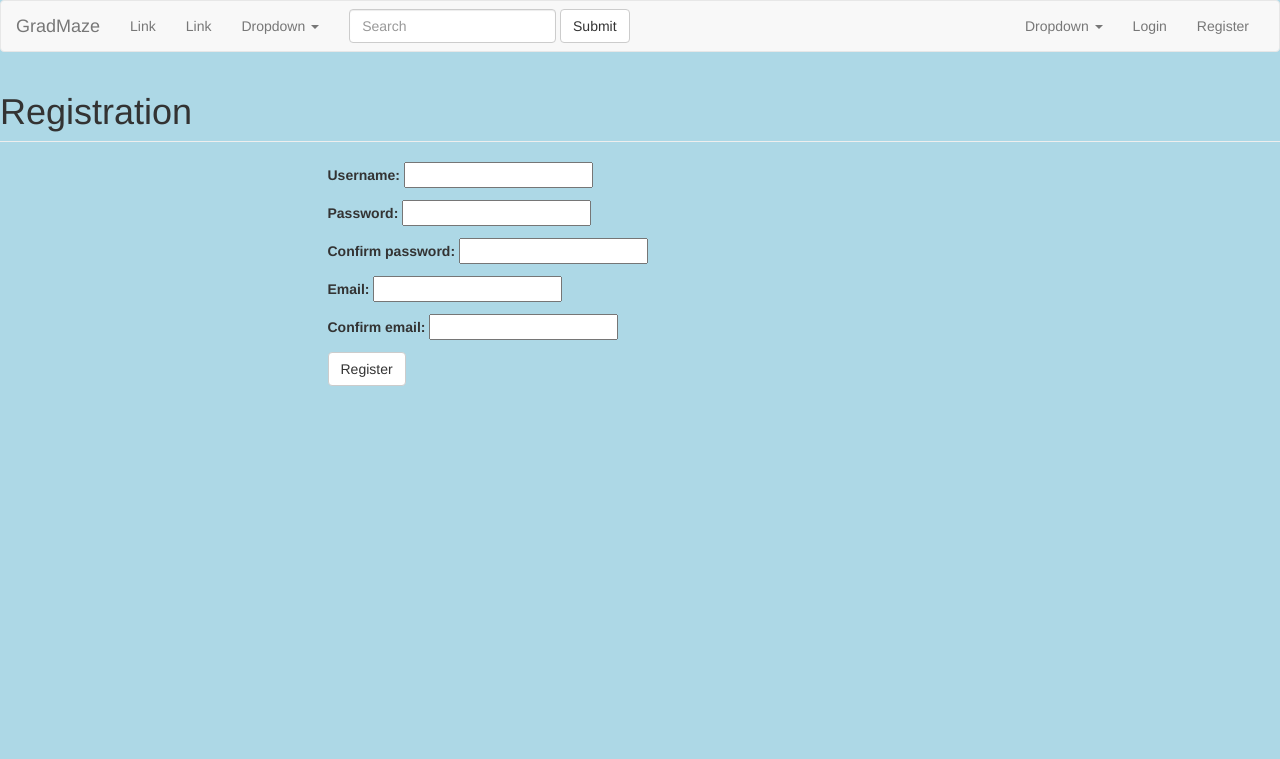
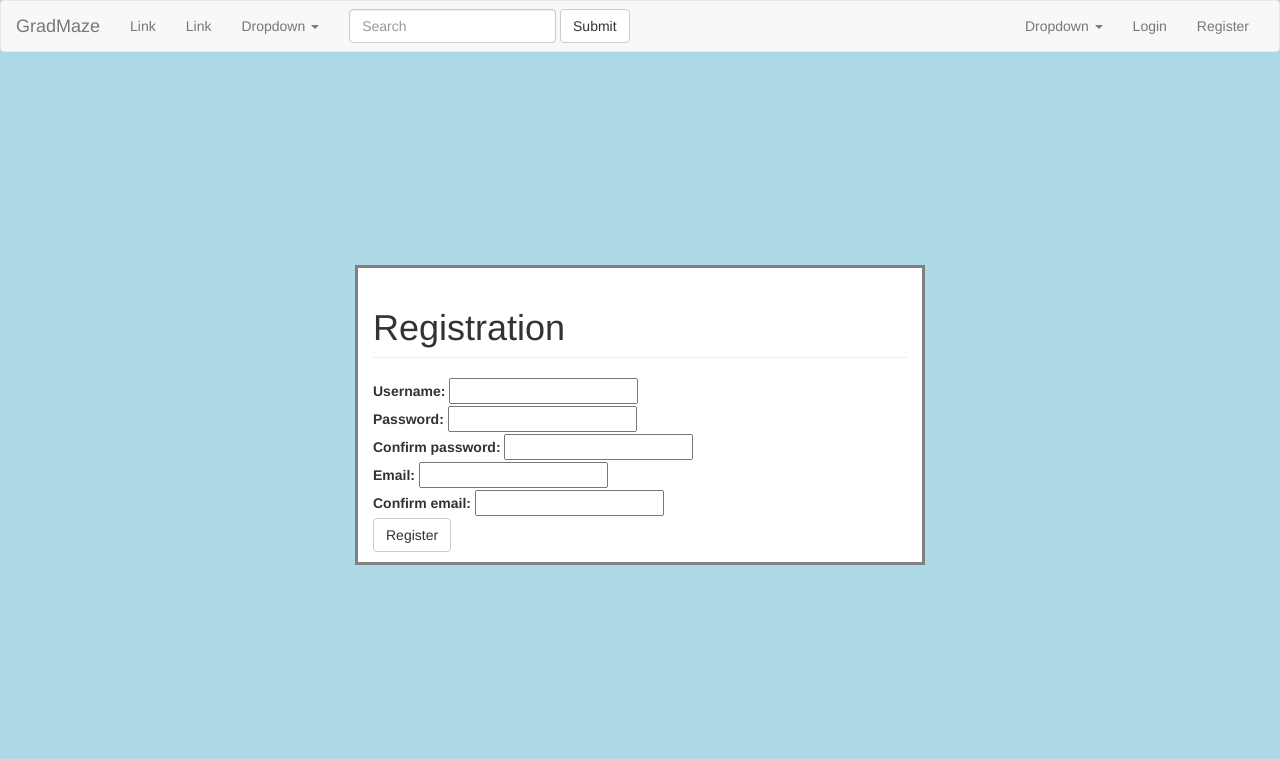
Before and after one commit to pawanaraballi/GradMaze, a Django app: a page that uses templates/register.html in a window 1280 px wide. Shown: the top 759 px of the page. Run offline with Django 3.2, Linux system fonts and the light colour scheme; some libraries are stand-ins or nearby versions.

Commit message:
Updated Registration Page UI

```diff
--- /dev/null
+++ b/static/css/register.css
@@ -0,0 +1,20 @@
+.container-table {
+    display: table;
+}
+.vertical-center-row {
+    display: table-cell;
+    vertical-align: middle;
+}
+
+ html, body, .container-table {
+    height: 95%;
+}
+
+
+.reg_box{
+    background-color: white;
+    border:solid;
+    border-color:grey;
+
+    padding-bottom: 10px;
+}
--- a/templates/login.html
+++ b/templates/login.html
@@ -18,7 +18,7 @@
             <div class="col-xs-6 login_box">
                 <div class="login">
 
-                    <h3>Login</h3>
+                    <h1 class="page-header">Login</h1>
 
                     {% if form.errors %}
 
--- a/templates/register.html
+++ b/templates/register.html
@@ -1,19 +1,41 @@
 {% extends "base.html" %}
+{% load staticfiles %}
+
+
+{% block styles %}
+    <link href="{% static 'css/register.css' %}" rel="stylesheet">
+{% endblock %}
 
 {% block title %}
     <title>Register</title>
 {%  endblock %}
 
 {% block content %}
-    <h1 class="page-header">Registration</h1>
-    <div class="row">
-        <div class="col-xs-3"></div>
-        <div class="col-xs-6">
-            <form method="POST" >
-                {% csrf_token %}
-                {{form.as_p}}
-                <button type="submit" class="btn btn-default">Register</button>
-            </form>
+
+   <div class="container container-table">
+        <div class="row vertical-center-row">
+            <div class="col-xs-3"></div>
+            <div class="col-xs-6 reg_box">
+                <h1 class="page-header">Registration</h1>
+
+                 {% if form.errors %}
+                    <div class="alert alert-danger" role="alert">
+                        <p>Error when attempting to register!</p>
+                    </div>
+                {% endif %}
+
+                <form method="POST" >
+                    {% csrf_token %}
+                    {% for field in form %}
+                        <div class="row">
+                            <div class="col-xs-8"> {{ field.label_tag }} {{ field }}</div>
+                            <div class="col-xs-4">{{ field.errors }}</div>
+                        </div>
+                    {% endfor %}
+
+                    <button type="submit" class="btn btn-default">Register</button>
+                </form>
+            </div>
         </div>
     </div>
 {%  endblock %}
```
Also changed, not shown: db.sqlite3.
